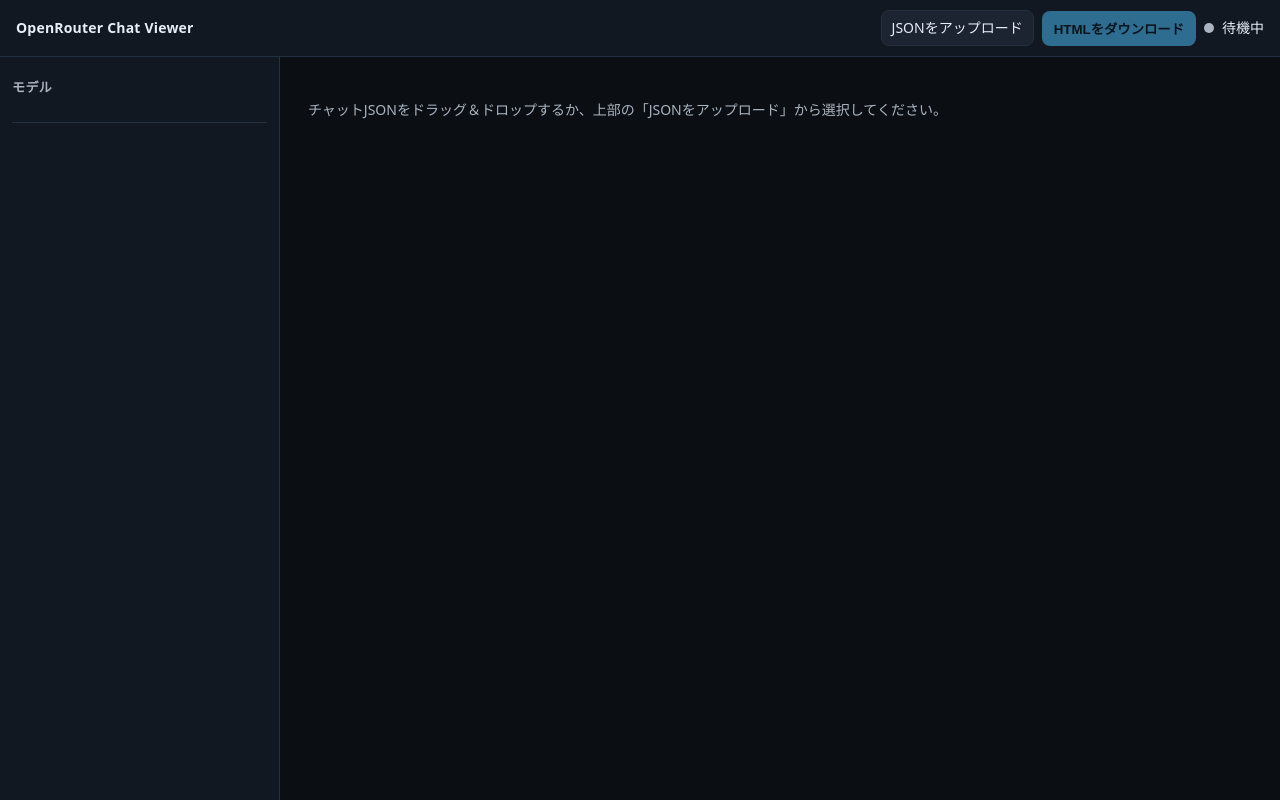
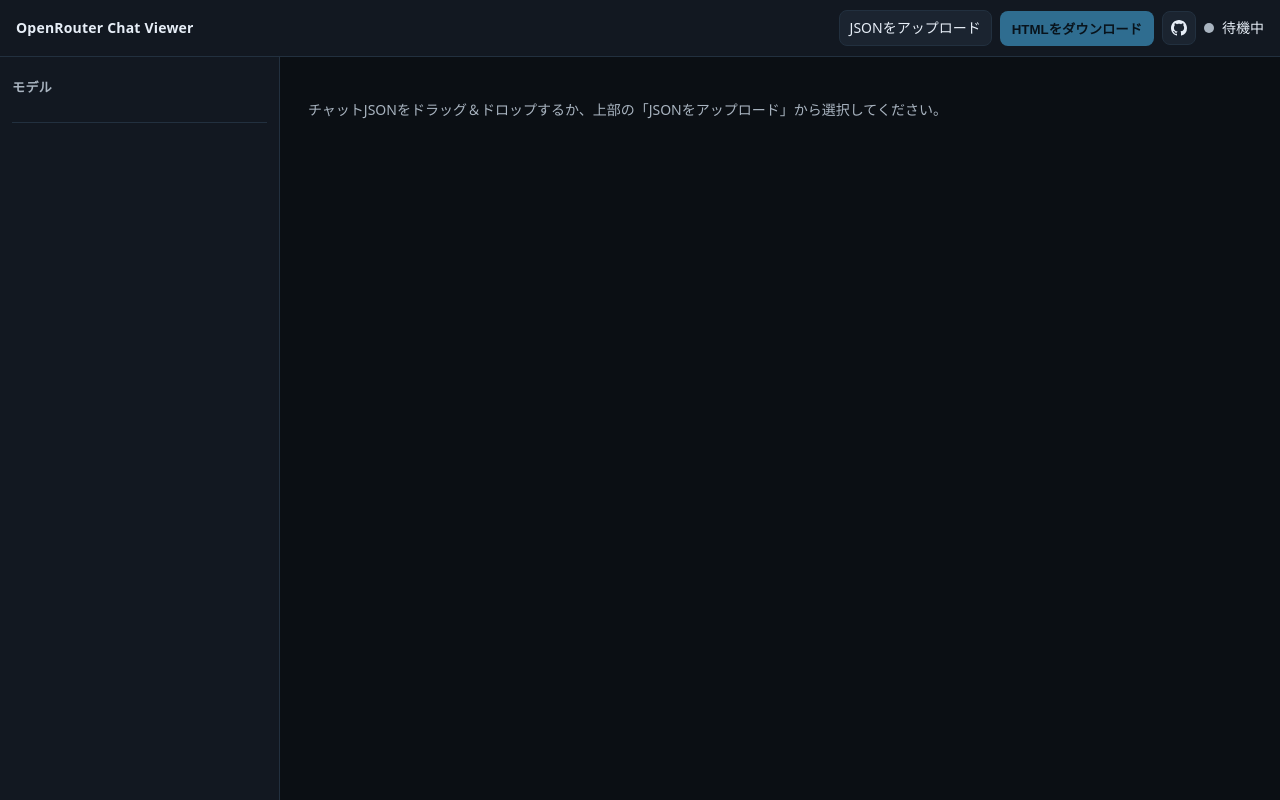
Before and after one commit to check5004/open-router-chat-viewer, a plain HTML site: page index.html in a window 1280 px wide. Drawn offline with nearby package versions, Linux system fonts and the light colour scheme.

Commit message:
feat: ヘッダーにGitHubリポジトリへのリンクを追加し、スタイルを調整

```diff
--- a/assets/style.css
+++ b/assets/style.css
@@ -30,6 +30,10 @@ button{
 	background:var(--brand); color:#001018; border:none; border-radius:8px; padding:8px 12px; cursor:pointer; font-weight:600
 }
 button:disabled{opacity:.5; cursor:not-allowed}
+
+/* Header GitHub icon button */
+.icon-btn{display:inline-flex; align-items:center; justify-content:center; width:34px; height:34px; border:1px solid var(--border); background:var(--chip); border-radius:8px; color:var(--text); text-decoration:none}
+.icon-btn:hover{outline:1px solid var(--brand); color:var(--brand)}
 
 .app{display:grid; grid-template-columns:280px 1fr; flex:1; min-height:0; overflow:hidden}
 .sidebar{border-right:1px solid var(--border); padding:12px; background:var(--bg-elev); height:100%; overflow:auto}
--- a/index.html
+++ b/index.html
@@ -18,6 +18,11 @@
 				<span>JSONをアップロード</span>
 			</label>
 			<button id="export-btn" disabled>HTMLをダウンロード</button>
+			<a id="github-link" class="icon-btn" href="https://github.com/check5004/open-router-chat-viewer" target="_blank" rel="noopener noreferrer" aria-label="GitHubリポジトリ" title="GitHubリポジトリ">
+				<svg viewBox="0 0 16 16" width="16" height="16" aria-hidden="true" focusable="false">
+					<path fill="currentColor" d="M8 0C3.58 0 0 3.58 0 8c0 3.54 2.29 6.53 5.47 7.59.4.07.55-.17.55-.38 0-.19-.01-.82-.01-1.49-2.01.37-2.53-.49-2.69-.94-.09-.23-.48-.94-.82-1.13-.28-.15-.68-.52-.01-.53.63-.01 1.08.58 1.23.82.72 1.21 1.87.87 2.33.66.07-.52.28-.87.51-1.07-1.78-.2-3.64-.89-3.64-3.95 0-.87.31-1.59.82-2.15-.08-.2-.36-1.02.08-2.12 0 0 .67-.21 2.2.82.64-.18 1.32-.27 2-.27.68 0 1.36.09 2 .27 1.53-1.04 2.2-.82 2.2-.82.44 1.1.16 1.92.08 2.12.51.56.82 1.27.82 2.15 0 3.07-1.87 3.75-3.65 3.95.29.25.54.73.54 1.48 0 1.07-.01 1.93-.01 2.2 0 .21.15.46.55.38A8.013 8.013 0 0 0 16 8c0-4.42-3.58-8-8-8z"/>
+				</svg>
+			</a>
 			<div id="status-bar" class="status-bar" aria-live="polite" hidden>
 				<span class="dot" id="status-dot"></span>
 				<span id="status-text">待機中</span>
```
